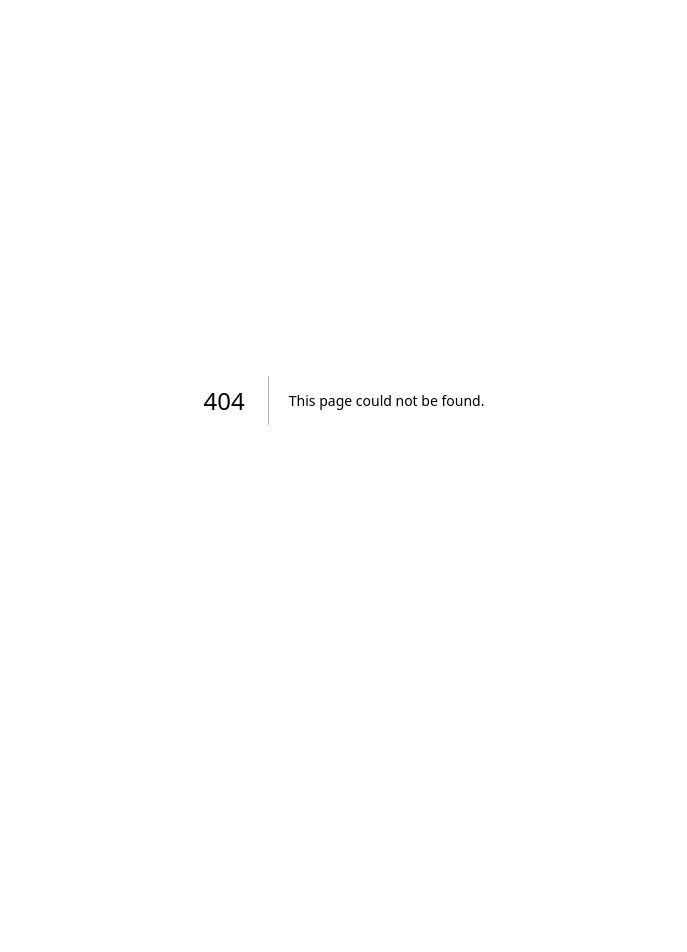
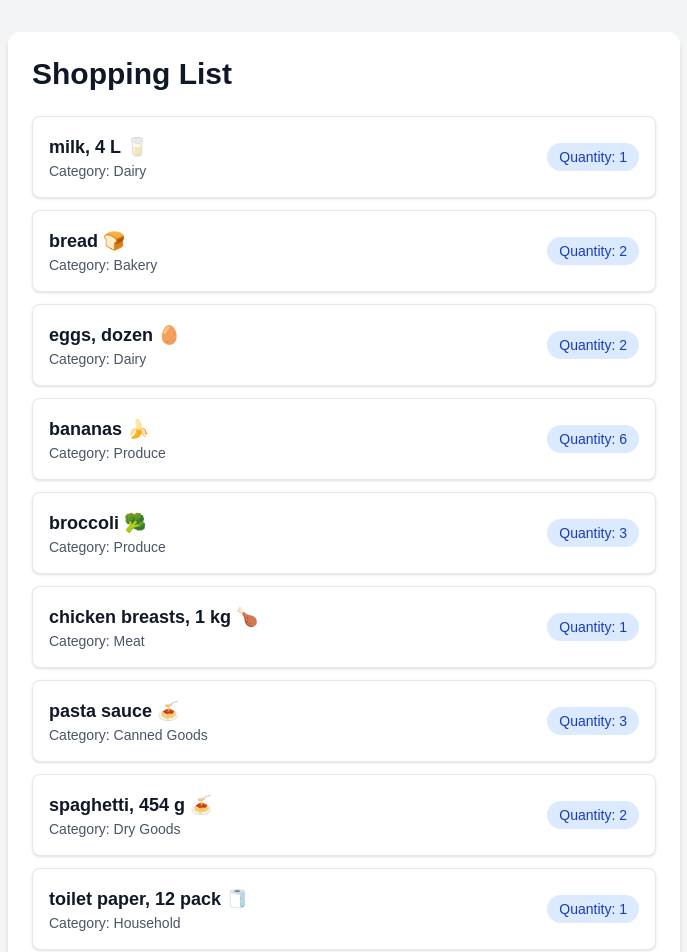
Before and after one commit to MatthewPereira6317/cprg306-assignments, a Next.js app: page /week-3 in a window 1280 px wide. Before the commit this address had no page. Shown: the top 952 px of the page, without its empty margins (296-983 px from the left). Before the commit the page ends 800 px from the top, so only its background shows below. Built offline with nearby package versions, Linux system fonts and the light colour scheme.

Commit message:
Week 3 Added

```diff
--- a/app/page.js
+++ b/app/page.js
@@ -1,13 +1,17 @@
 import Link from "next/link";
+
 export default function Home() {
   return (
-    <div>
-      <main>
+    <main>
+      <div>
         <h1>CPRG 306: Web Development 2 - Assignments</h1>
         <Link href="/week-2">
         Week 2 Assignment
         </Link>
-      </main>
-    </div>
+        <Link href="/week-3">
+        Week 3 Assignment
+        </Link>
+      </div>
+    </main>
   );
 }
--- /dev/null
+++ b/app/week-3/item-list.js
@@ -0,0 +1,31 @@
+import Item from "./item";
+
+const items = [
+    { name: "milk, 4 L 🥛", quantity: 1, category: "Dairy" },
+    { name: "bread 🍞", quantity: 2, category: "Bakery" },
+    { name: "eggs, dozen 🥚", quantity: 2, category: "Dairy" },
+    { name: "bananas 🍌", quantity: 6, category: "Produce" },
+    { name: "broccoli 🥦", quantity: 3, category: "Produce" },
+    { name: "chicken breasts, 1 kg 🍗", quantity: 1, category: "Meat" },
+    { name: "pasta sauce 🍝", quantity: 3, category: "Canned Goods" },
+    { name: "spaghetti, 454 g 🍝", quantity: 2, category: "Dry Goods" },
+    { name: "toilet paper, 12 pack 🧻", quantity: 1, category: "Household" },
+    { name: "paper towels, 6 pack 🧻", quantity: 1, category: "Household" },
+    { name: "dish soap 🍽️", quantity: 1, category: "Household" },
+    { name: "hand soap 🧼", quantity: 4, category: "Household" },
+];
+
+export default function ItemList() {
+    return (
+        <ul className="space-y-3">
+            {items.map((item) => (
+                <Item
+                    key={item.name}
+                    name={item.name}
+                    quantity={item.quantity}
+                    category={item.category}
+                />
+            ))}
+        </ul>
+    );
+}
--- /dev/null
+++ b/app/week-3/item.js
@@ -0,0 +1,13 @@
+export default function Item({ name, quantity, category }) {
+    return (
+        <li className="flex items-center justify-between rounded-lg border border-gray-200 bg-white p-4 shadow-sm">
+            <div>
+                <h3 className="text-lg font-semibold text-gray-900">{name}</h3>
+                <p className="text-sm text-gray-600">Category: {category}</p>
+            </div>
+            <span className="rounded-full bg-blue-100 px-3 py-1 text-sm font-medium text-blue-800">
+                Quantity: {quantity}
+            </span>
+        </li>
+    );
+}
--- /dev/null
+++ b/app/week-3/page.js
@@ -0,0 +1,12 @@
+import ItemList from "./item-list";
+
+export default function Page() {
+    return (
+        <main className="min-h-screen bg-gray-100 p-8">
+            <div className="mx-auto max-w-2xl rounded-xl bg-white p-6 shadow-md">
+                <h1 className="mb-6 text-3xl font-bold text-gray-900">Shopping List</h1>
+                <ItemList />
+            </div>
+        </main>
+    );
+}
```
